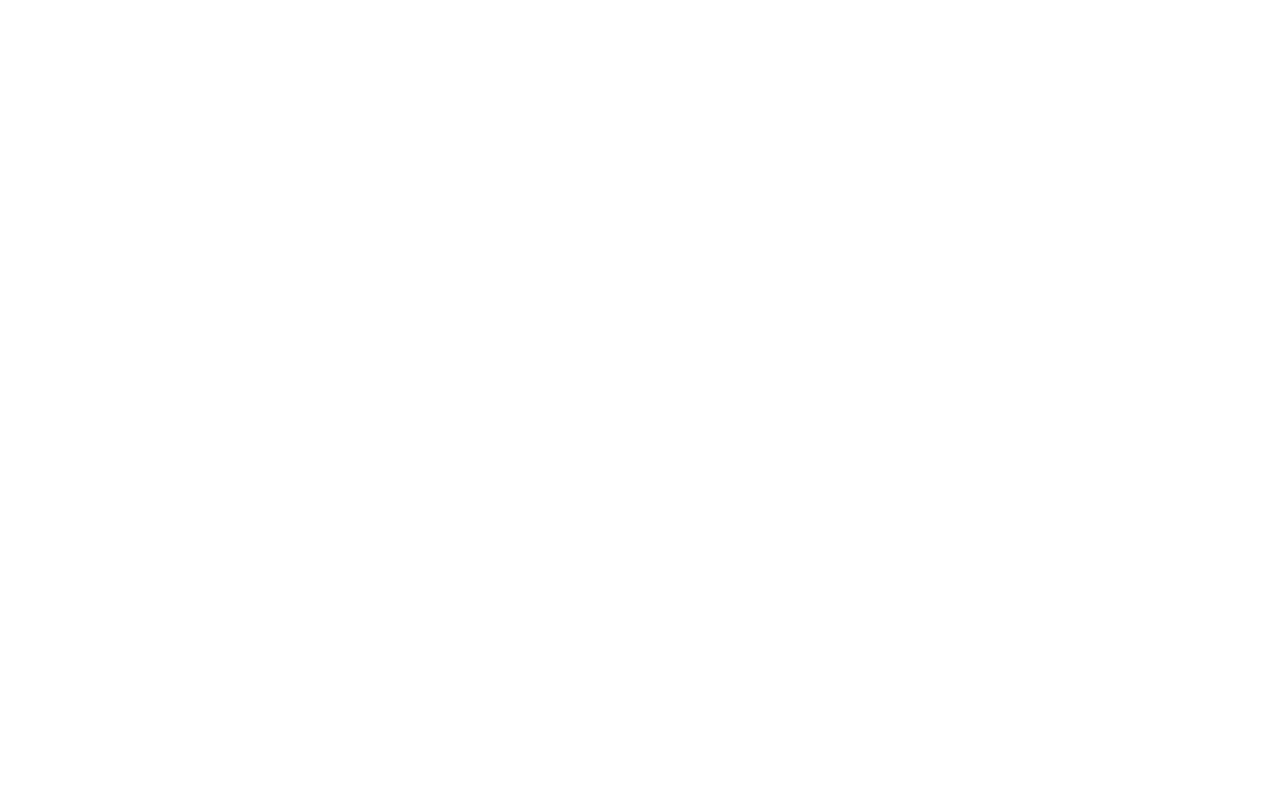
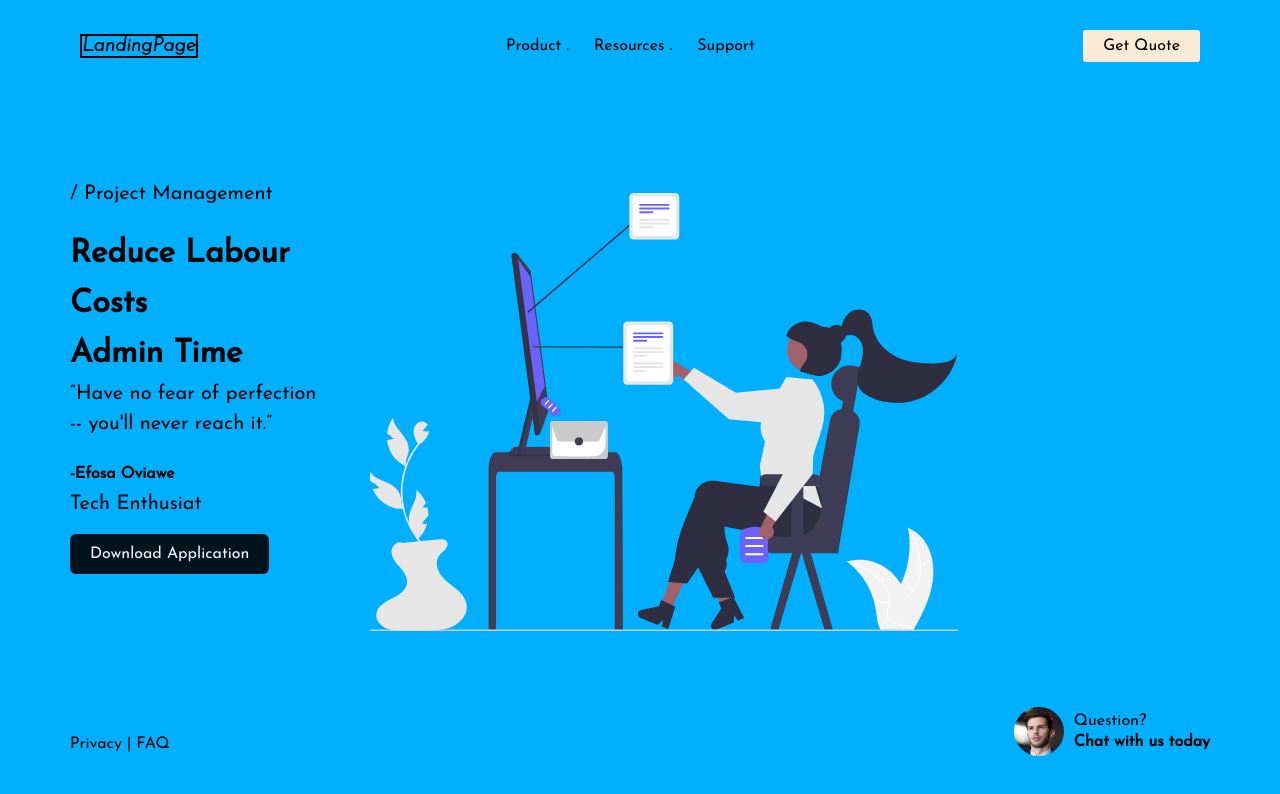
Before and after one commit to Oviawe007/LandingPage, a plain HTML site: page index.html in a window 1280 px wide. Drawn offline with Linux system fonts and the light colour scheme.

Commit message:
page finished

```diff
--- a/index.html
+++ b/index.html
@@ -5,9 +5,47 @@
     <meta http-equiv="X-UA-Compatible" content="IE=edge">
     <meta name="viewport" content="width=device-width, initial-scale=1.0">
     <title>Landing Page</title>
+    <link href="https://fonts.googleapis.com/css2?family=Josefin+Sans:ital,wght@0,100;0,400;1,300&display=swap" rel="stylesheet">
+    <link href="style.css" rel="stylesheet">
 </head>
 <body>
-    <nav></nav>
+    <nav>
+        <div class="logo">LandingPage</div>
+        <ul>
+            <li><a>Product .</a></li>
+            <li><a>Resources .</a></li>
+            <li><a>Support</a></li>
+        </ul>
+        <p><a>Get Quote</a></p>
+    </nav>
+    <div class="cover">
+        <div class="left">
+            <p> / Project Management</p>
+            <h1>Reduce <span>Labour Costs</span> <br> Admin Time</h1>
+            <p><q>Have no fear of perfection <br> -- you'll never reach it.</q></p>
+            <strong>-Efosa Oviawe</strong>
+            <p>Tech Enthusiat</p>
+            <a href="#">Download Application</a>
+        </div>
+        <div class="right">
+            <img src="image/undraw_Organizing_projects_re_9p1k.svg">
+        </div>
+    </div>
+    <div class="bottom">
+        <p>Privacy | FAQ</p>
+        <a href="#">
+            <div class="chat">
+                <img src="image/pic-3.png">
+                <div>
+                    <span>Question?</span>
+                    <p> Chat with us today </p>
+                </div>
+
+            </div>
+
+        </a>
+
+    </div>
 
 </body>
 </html>
--- a/style.css
+++ b/style.css
@@ -2,5 +2,96 @@
     margin:0;
     padding:0;
     box-sizing: border-box;
-    font-family: Arial, Helvetica, sans-serif;
+    font-family: 'Josefin Sans', sans-serif;
 }
+body{
+    background: #00B0FF;
+    background-position: center;
+    background-size: cover;
+    padding: 20px;
+    margin-left: 50px;
+    margin-right: 50px;
+    overflow: none;
+}
+.logo{
+    font-size: 20px;
+    font-weight: bold;
+    font-style: oblique;
+    border: 2px solid #000;
+}
+nav{
+    padding:10px;
+    display:flex;
+    align-items: center;
+    justify-content: space-between;
+}
+nav ul li{
+    display:inline-flex;
+    margin-right: 20px;
+    list-style: none;
+}
+nav ul li a {
+    cursor: pointer;
+    text-decoration: none;
+}
+nav p{
+    background-color: antiquewhite;
+    padding:8px 20px;
+    cursor: pointer;
+    border-radius: 3px;
+}
+.cover{
+    display:flex;
+    align-items:center;
+    justify-content: space-between;
+}
+.cover .right{
+    margin-top: 20px;
+
+}
+.cover .right img{
+    width:70%;
+    height:80vh;
+}
+.cover .left{
+    transform: translateY(-30px);
+    line-height: 30px;
+}
+.cover .left p{
+    margin-bottom: 20px;
+    font-size: 20px;
+}
+.cover .left h1{
+    line-height: 50px;
+}
+
+.cover .left a{
+    text-decoration: none;
+    color: aliceblue;
+    background:#01141d;
+    padding: 12px 20px;
+    border-radius: 6px;
+}
+.bottom a{
+    color:#000;
+}
+.chat{
+    float:right;
+   /* transform:translateY(-50px);*/
+   margin-top: -45px;
+}
+.chat img{
+    border-radius: 50%;
+    width: 50px;
+}
+.chat div{
+    display:inline-block;
+    margin-left: 5px;
+    transform: translateY(-10px);
+
+}
+
+.chat div p{
+    font-weight: 600;
+    margin-top:5px;
+}
```
Also changed, not shown: image/pic-3.png (added), image/undraw_Image_post_re_25wd.svg (added), image/undraw_Organizing_projects_re_9p1k.svg (added).
